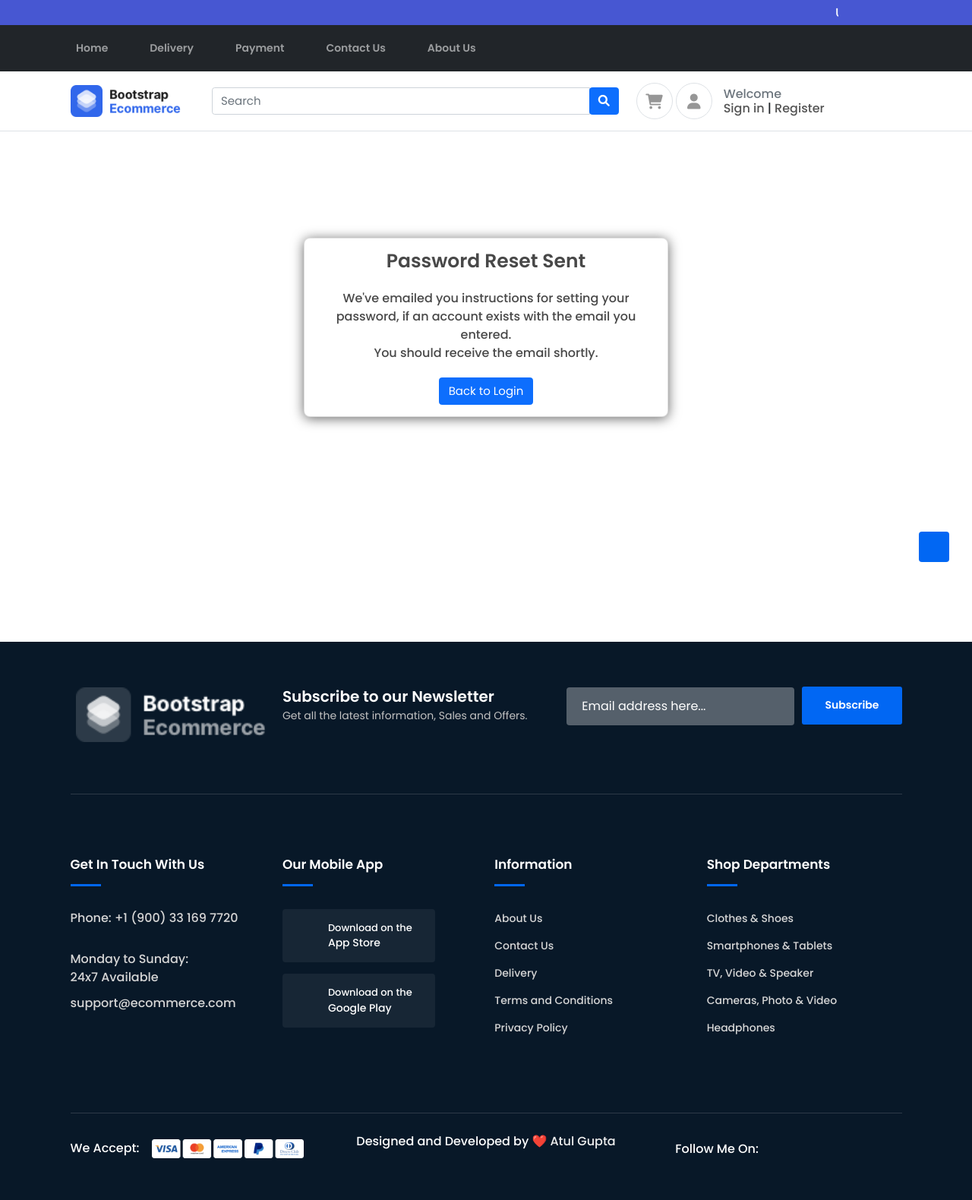
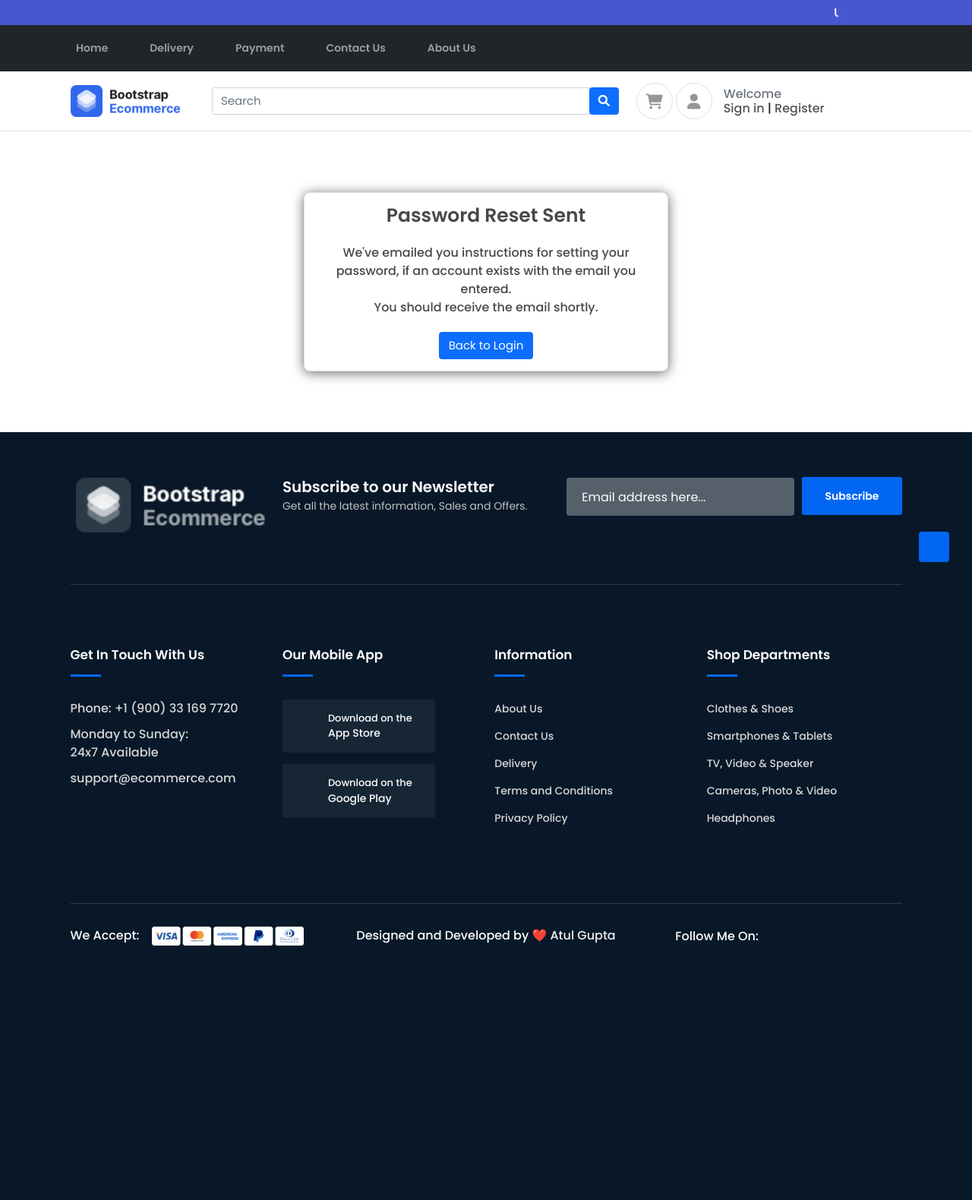
Before and after one commit to pradeepkumargarikipati/my-django-projects, a Django app: template templates/registration/password_reset_done.html in a window 1280 px wide. Shown: the whole page at 76% size. After the commit the page ends 1245 px from the top, so only its background shows below. Run offline with Django 3.2, Linux system fonts and the light colour scheme; the template is opened without the code that fills it, so the values that code supplies are empty; some libraries are stand-ins or nearby versions; some web fonts are replaced.

Commit message:
Added padding-y-lg class

```diff
--- a/templates/registration/password_reset_confirm.html
+++ b/templates/registration/password_reset_confirm.html
@@ -4,8 +4,8 @@
         padding-bottom: 5px;
     }
 </style>
-<section class="section-conten padding-y" style="min-height: 84vh">
-  <div class="card-2 mx-auto" style="max-width: 480px; margin-top: 100px">
+<section class="section-content padding-y-lg">
+  <div class="card-2 mx-auto" style="max-width: 480px;">
     <div class="card-body">
       <h4 class="card-title mb-4">Set New Password</h4>
       <form method="POST">
--- a/templates/registration/password_reset_done.html
+++ b/templates/registration/password_reset_done.html
@@ -1,14 +1,14 @@
 {% extends "base/base.html" %} {% block start %}
 <style>
-  p {
+  .para-style {
     padding-bottom: 20px;
   }
 </style>
-<section class="section-conten padding-y" style="min-height: 84vh">
-  <div class="card-2 mx-auto" style="max-width: 480px; margin-top: 100px">
+<section class="section-content padding-y-lg">
+  <div class="card-2 mx-auto" style="max-width: 480px;">
     <div class="card-body text-center">
       <h4 class="card-title mb-4">Password Reset Sent</h4>
-      <p>
+      <p class="para-style">
         We've emailed you instructions for setting your password, if an account
         exists with the email you entered. <br>You should receive the email shortly.
       </p>
```
Also changed, not shown: templates/registration/password_reset_complete.html (+4 -4 lines), templates/registration/password_reset_form.html (+4 -4 lines).
